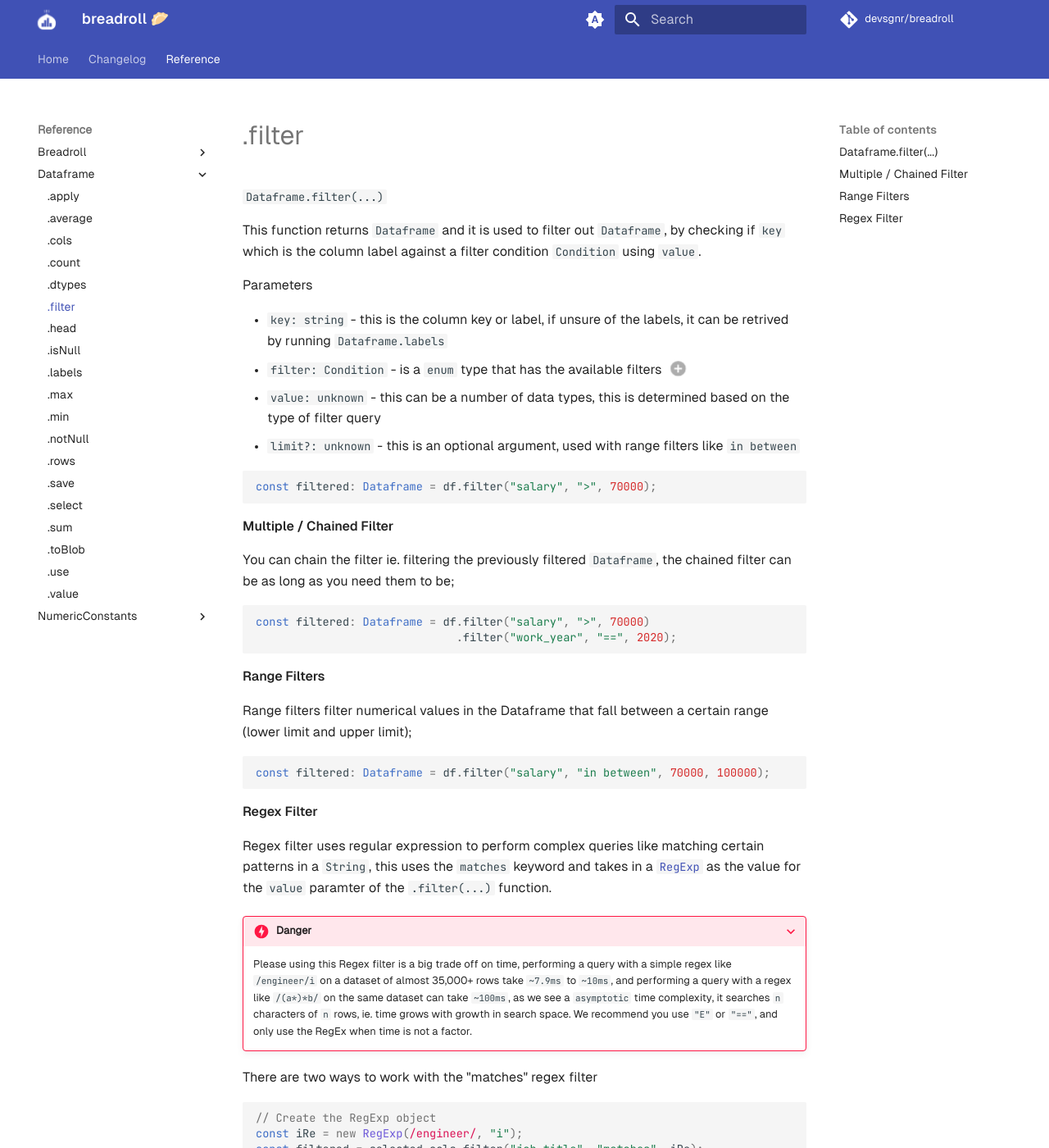
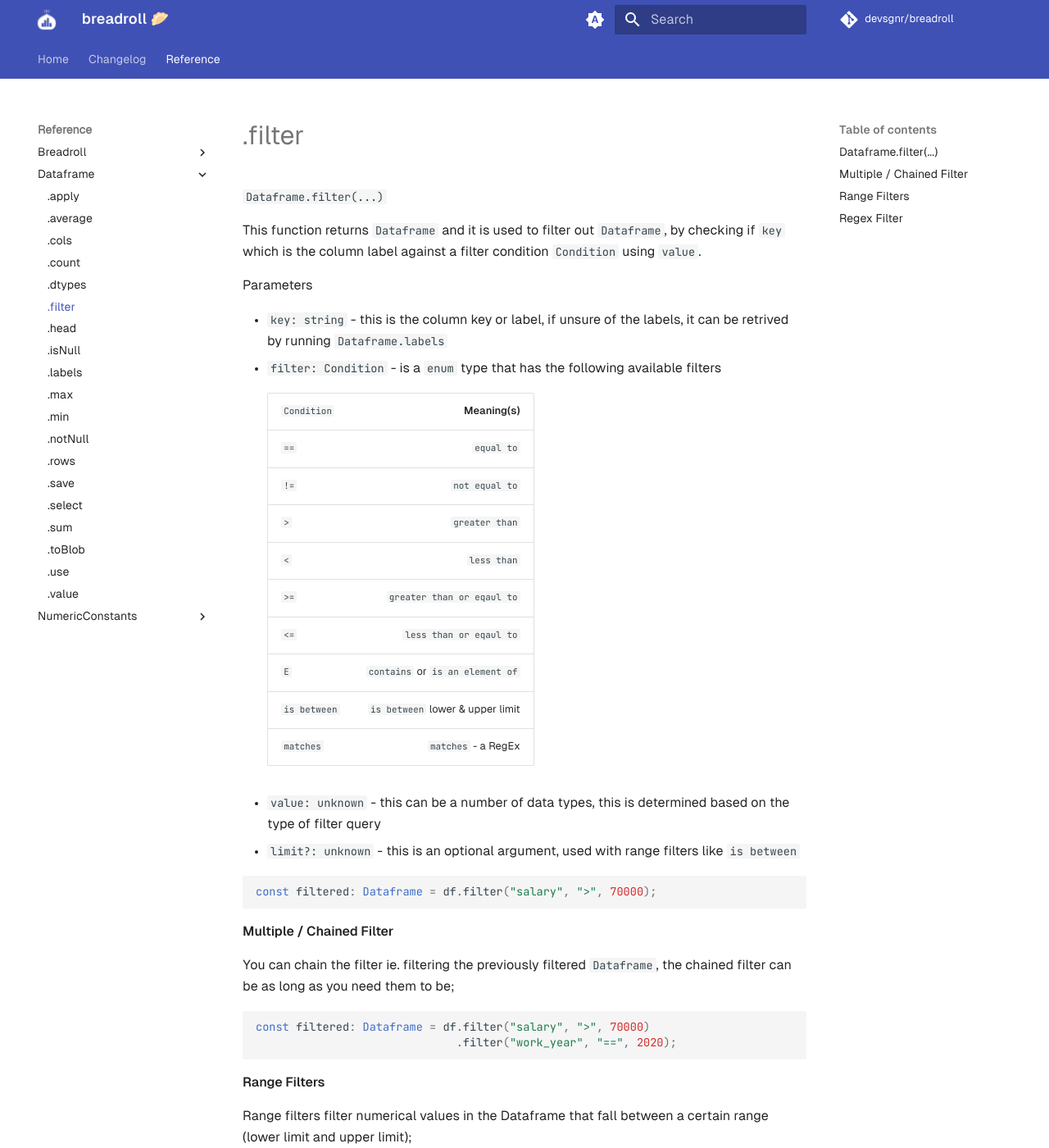
Before and after one commit to devsgnr/breadroll, an MkDocs documentation site: the page built from docs/docs/reference/Dataframe/filter.md, in a window 1280 px wide and 1400 px high. Shown: the whole window at 82% size. Built offline with MkDocs 1.6.1 and Material for MkDocs 9.7.7, drawn with Linux system fonts in a browser that asks for light colours; comment, search, counter and statistics services are not loaded.

Commit message:
fixed documentation fixed typo on is between

````diff
--- a/docs/docs/changelog/breadroll-v0.1.3.md
+++ b/docs/docs/changelog/breadroll-v0.1.3.md
@@ -8,6 +8,6 @@
 
 `Dataframe.use(callback: (dataframe: Array<ObjectType>) => Dataframe): Dataframe` it provides access to the object ie. it kinda ejects from the base class allowing user to perform their own custom operation on a the current dataframe version, eg. after running `Dataframe.filter`
 
-Added more filters, `greater than or equal to`, `less than or equal to`, `in between`
+Added more filters, `greater than or equal to`, `less than or equal to`, `is between`
 
-Tweaked `Dataframe.filter` to take a fourth and optional argument `limit` for range filters like `in between`
+Tweaked `Dataframe.filter` to take a fourth and optional argument `limit` for range filters like `is between`
--- a/docs/docs/reference/Dataframe/filter.md
+++ b/docs/docs/reference/Dataframe/filter.md
@@ -8,13 +8,22 @@
 Parameters
 
 - `key: string` - this is the column key or label, if unsure of the labels, it can be retrived by running `Dataframe.labels`
-- `filter: Condition` - is a `enum` type that has the available filters (1)
-    { .annotate }
+- `filter: Condition` - is a `enum` type that has the following available filters
 
-    1. `"==" | "!=" | "E" | "matches" | ">" | "<" | ">=" | "<=" | "is between"`. The `"E"` stands for; "is an element of" or "contains" usually used with `string`
+    | `Condition`                   | Meaning(s)                                           |
+    | ----------------------------- | ---------------------------------------------------: |
+    | `==`                          | `equal to`                                           |
+    | `!=`                          | `not equal to`                                       |
+    | `>`                           | `greater than`                                       |
+    | `<`                           | `less than`                                          |
+    | `>=`                          | `greater than or eqaul to`                           |
+    | `<=`                          | `less than or eqaul to`                              |
+    | `E`                           | `contains` or `is an element of`                     |
+    | `is between`                  | `is between` lower & upper limit                     |
+    | `matches`                     | `matches` - a RegEx                                  |
 
 - `value: unknown` - this can be a number of data types, this is determined based on the type of filter query
-- `limit?: unknown` - this is an optional argument, used with range filters like `in between`
+- `limit?: unknown` - this is an optional argument, used with range filters like `is between`
 
 ```typescript
 const filtered: Dataframe = df.filter("salary", ">", 70000);
@@ -32,7 +41,7 @@
 Range filters filter numerical values in the Dataframe that fall between a certain range (lower limit and upper limit);
 
 ```typescript
-const filtered: Dataframe = df.filter("salary", "in between", 70000, 100000);
+const filtered: Dataframe = df.filter("salary", "is between", 70000, 100000);
 ```
 
 #### Regex Filter
--- a/docs/docs/stylesheets/extra.css
+++ b/docs/docs/stylesheets/extra.css
@@ -11,9 +11,10 @@
 .admonition-title,
 .md-typeset h4,
 .md-typeset h5,
-.md-typeset h6 {
+.md-typeset h6,
+th {
   font-family: "geistsemibold";
-  font-weight: normal;
+  font-weight: normal !important;
 }
 
 .md-typeset h4 code {
````
Also changed, not shown: docs/docs/index.md (+3 -3 lines), docs/docs/reference/Dataframe/apply.md (+1 -1 lines), README.md.
